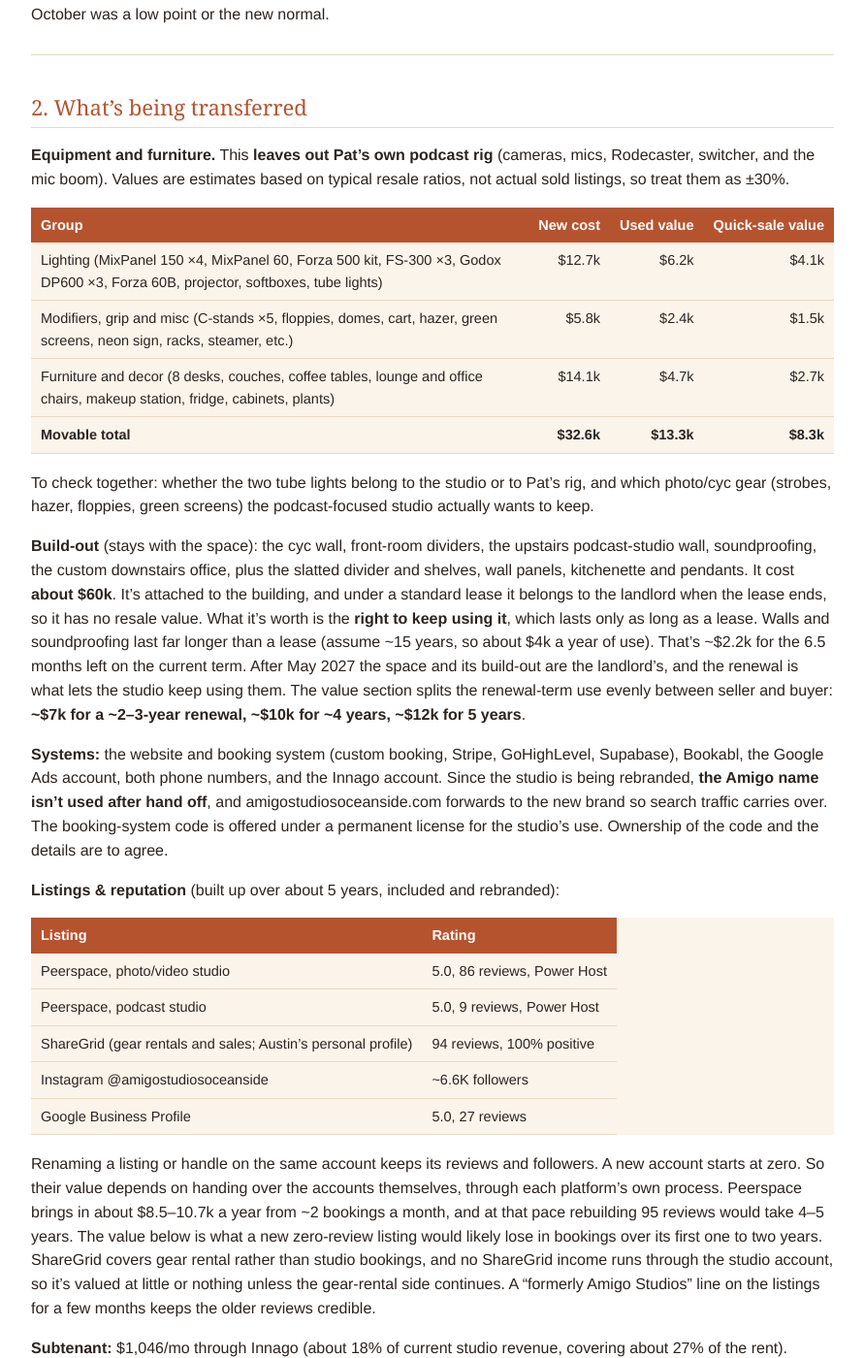
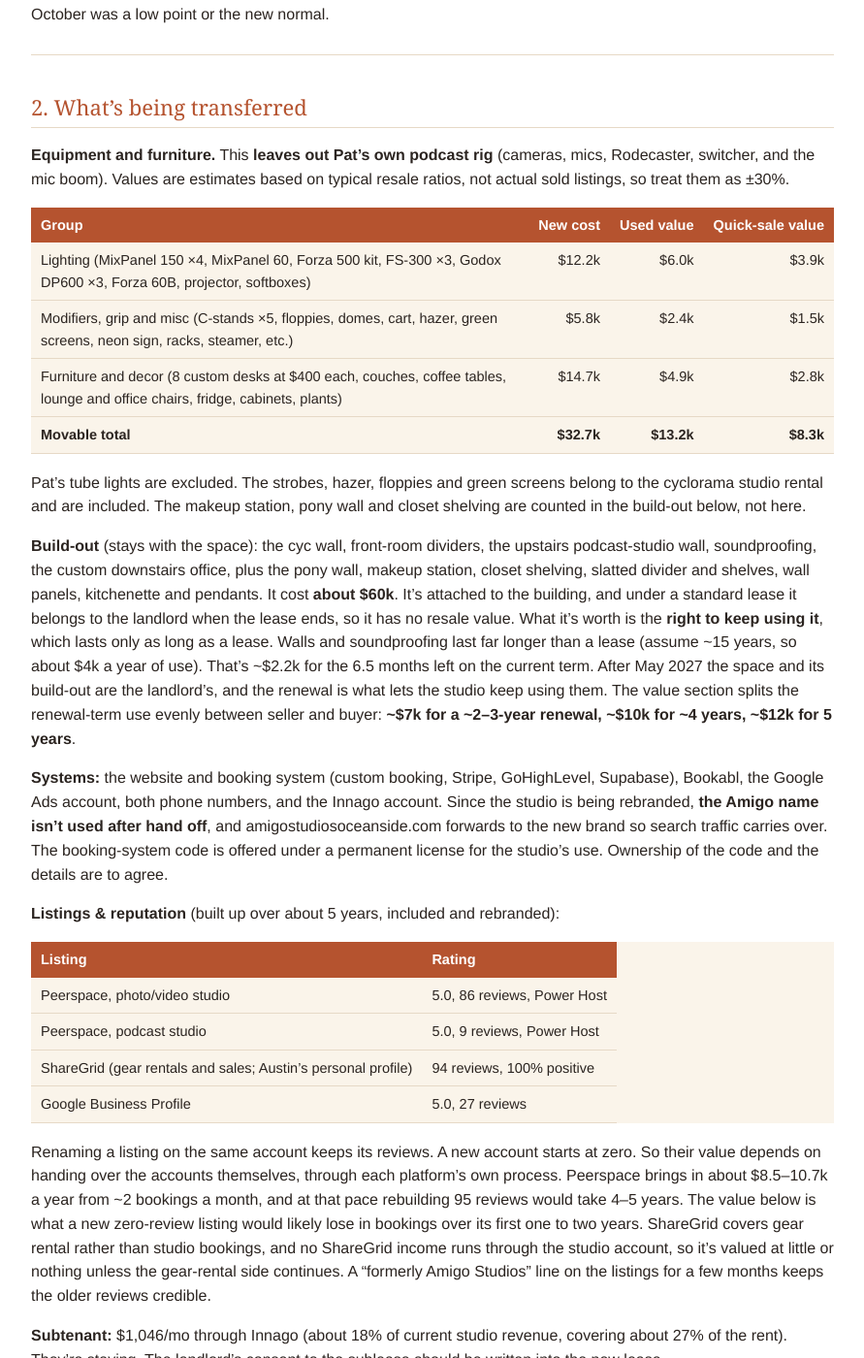
Before and after one commit to amigostudios/amigo-handoff, a Jekyll site: the page built from valuation.md, in a window 1280 px wide and 1400 px high, scrolled down 1124 px. Shown: the whole window at 97% size, without its empty margins (194-1085 px from the left). Built offline with Jekyll 4.4.1, drawn with Linux system fonts in a browser that asks for light colours; some of the changed text lies outside the part shown.

Commit message:
Valuation: Austin's corrections (hours, gear, build-out, desks, no Instagram)
Co-Authored-By: Claude Opus 5.5 <noreply@anthropic.com>

```diff
--- a/valuation.md
+++ b/valuation.md
@@ -29,7 +29,7 @@ Mercury history starts **March 4, 2026**, so we have 8 months to work from and n
 
 **Running costs (Jun–Oct, per month):** rent + CAM + insurance $3,818 · utilities ~$870 · studio hosting (Jacob) ~$640 · supplies, software, platform fees, ads and other ~$790 · an estimated ~$250 for costs that don't run through Mercury (business insurance, tax prep, California $800 LLC tax). One-time items (a $700 door repair) and gear purchases are left out, and replaced with a small gear allowance (~$150/mo). Mar–May costs ran about $300/mo higher because the studio was busier.
 
-**What changed in June:** Austin went from 60+ hours a week to about 1 hour a week. Studio revenue fell about 43% (Stripe about 53%). Costs are mostly fixed, so the monthly result went from about +$3.9k to about –$0.6k. The spring result included a lot of unpaid owner time. For reference, a part-time studio manager (20 hrs/wk) would cost roughly $29k/yr and a full-time one roughly $55–64k/yr (estimates).
+**What changed in June:** Austin went from about 20 hours a week to about 1 hour a week. Studio revenue fell about 43% (Stripe about 53%). Costs are mostly fixed, so the monthly result went from about +$3.9k to about –$0.6k. The spring result included those ~20 unpaid owner hours a week; covering them with a part-time manager would cost roughly $29k/yr (estimate).
 
 **Early November:** Nov 1–10 brought in **$5,161** of studio revenue (Stripe $3,523, Peerspace $1,040, subtenant $598). That's a strong start. A full November, plus prior-year Stripe and Peerspace history, would show whether October was a low point or the new normal.
 
@@ -41,14 +41,14 @@ Mercury history starts **March 4, 2026**, so we have 8 months to work from and n
 
 | Group | New cost | Used value | Quick-sale value |
 |---|---:|---:|---:|
-| Lighting (MixPanel 150 ×4, MixPanel 60, Forza 500 kit, FS-300 ×3, Godox DP600 ×3, Forza 60B, projector, softboxes, tube lights) | $12.7k | $6.2k | $4.1k |
+| Lighting (MixPanel 150 ×4, MixPanel 60, Forza 500 kit, FS-300 ×3, Godox DP600 ×3, Forza 60B, projector, softboxes) | $12.2k | $6.0k | $3.9k |
 | Modifiers, grip and misc (C-stands ×5, floppies, domes, cart, hazer, green screens, neon sign, racks, steamer, etc.) | $5.8k | $2.4k | $1.5k |
-| Furniture and decor (8 desks, couches, coffee tables, lounge and office chairs, makeup station, fridge, cabinets, plants) | $14.1k | $4.7k | $2.7k |
-| **Movable total** | **$32.6k** | **$13.3k** | **$8.3k** |
+| Furniture and decor (8 custom desks at $400 each, couches, coffee tables, lounge and office chairs, fridge, cabinets, plants) | $14.7k | $4.9k | $2.8k |
+| **Movable total** | **$32.7k** | **$13.2k** | **$8.3k** |
 
-To check together: whether the two tube lights belong to the studio or to Pat's rig, and which photo/cyc gear (strobes, hazer, floppies, green screens) the podcast-focused studio actually wants to keep.
+Pat's tube lights are excluded. The strobes, hazer, floppies and green screens belong to the cyclorama studio rental and are included. The makeup station, pony wall and closet shelving are counted in the build-out below, not here.
 
-**Build-out** (stays with the space): the cyc wall, front-room dividers, the upstairs podcast-studio wall, soundproofing, the custom downstairs office, plus the slatted divider and shelves, wall panels, kitchenette and pendants. It cost **about $60k**. It's attached to the building, and under a standard lease it belongs to the landlord when the lease ends, so it has no resale value. What it's worth is the **right to keep using it**, which lasts only as long as a lease. Walls and soundproofing last far longer than a lease (assume ~15 years, so about $4k a year of use). That's ~$2.2k for the 6.5 months left on the current term. After May 2027 the space and its build-out are the landlord's, and the renewal is what lets the studio keep using them. The value section splits the renewal-term use evenly between seller and buyer: **~$7k for a ~2–3-year renewal, ~$10k for ~4 years, ~$12k for 5 years**.
+**Build-out** (stays with the space): the cyc wall, front-room dividers, the upstairs podcast-studio wall, soundproofing, the custom downstairs office, plus the pony wall, makeup station, closet shelving, slatted divider and shelves, wall panels, kitchenette and pendants. It cost **about $60k**. It's attached to the building, and under a standard lease it belongs to the landlord when the lease ends, so it has no resale value. What it's worth is the **right to keep using it**, which lasts only as long as a lease. Walls and soundproofing last far longer than a lease (assume ~15 years, so about $4k a year of use). That's ~$2.2k for the 6.5 months left on the current term. After May 2027 the space and its build-out are the landlord's, and the renewal is what lets the studio keep using them. The value section splits the renewal-term use evenly between seller and buyer: **~$7k for a ~2–3-year renewal, ~$10k for ~4 years, ~$12k for 5 years**.
 
 **Systems:** the website and booking system (custom booking, Stripe, GoHighLevel, Supabase), Bookabl, the Google Ads account, both phone numbers, and the Innago account. Since the studio is being rebranded, **the Amigo name isn't used after hand off**, and amigostudiosoceanside.com forwards to the new brand so search traffic carries over. The booking-system code is offered under a permanent license for the studio's use. Ownership of the code and the details are to agree.
 
@@ -59,10 +59,9 @@ To check together: whether the two tube lights belong to the studio or to Pat's
 | Peerspace, photo/video studio | 5.0, 86 reviews, Power Host |
 | Peerspace, podcast studio | 5.0, 9 reviews, Power Host |
 | ShareGrid (gear rentals and sales; Austin's personal profile) | 94 reviews, 100% positive |
-| Instagram @amigostudiosoceanside | ~6.6K followers |
 | Google Business Profile | 5.0, 27 reviews |
 
-Renaming a listing or handle on the same account keeps its reviews and followers. A new account starts at zero. So their value depends on handing over the accounts themselves, through each platform's own process. Peerspace brings in about $8.5–10.7k a year from ~2 bookings a month, and at that pace rebuilding 95 reviews would take 4–5 years. The value below is what a new zero-review listing would likely lose in bookings over its first one to two years. ShareGrid covers gear rental rather than studio bookings, and no ShareGrid income runs through the studio account, so it's valued at little or nothing unless the gear-rental side continues. A "formerly Amigo Studios" line on the listings for a few months keeps the older reviews credible.
+Renaming a listing on the same account keeps its reviews. A new account starts at zero. So their value depends on handing over the accounts themselves, through each platform's own process. Peerspace brings in about $8.5–10.7k a year from ~2 bookings a month, and at that pace rebuilding 95 reviews would take 4–5 years. The value below is what a new zero-review listing would likely lose in bookings over its first one to two years. ShareGrid covers gear rental rather than studio bookings, and no ShareGrid income runs through the studio account, so it's valued at little or nothing unless the gear-rental side continues. A "formerly Amigo Studios" line on the listings for a few months keeps the older reviews credible.
 
 **Subtenant:** $1,046/mo through Innago (about 18% of current studio revenue, covering about 27% of the rent). They're staying. The landlord's consent to the sublease should be written into the new lease.
 
@@ -80,23 +79,23 @@ Renaming a listing or handle on the same account keeps its reviews and followers
 
 ## 4. Value
 
-**Expected price for Austin's 75%: ~$26k**
+**Expected price for Austin's 75%: ~$25k**
 
-The whole studio is worth ~$35k. Pat already owns 25%, so Pat and/or his new partners buy the other 75% (75% × $35k ≈ $26k). Depending on lease length and bookings, the price for the 75% could land between ~$20k and ~$45k.
+The whole studio is worth ~$33.5k. Pat already owns 25%, so Pat and/or his new partners buy the other 75% (75% × $33.5k ≈ $25k). Depending on lease length and bookings, the price for the 75% could land between ~$19k and ~$45k.
 
-**How the ~$35k studio value adds up** (renewal of ~3–5 years, studio kept running):
+**How the ~$33.5k studio value adds up** (renewal of ~3–5 years, studio kept running):
 
 | Piece | Value | Basis |
 |---|---:|---|
 | Gear and furniture, in use | $17.8k | Movable equipment and furniture, valued as set up in a working studio (Pat's rig excluded) |
 | Build-out use | $10.2k | ~$2.2k to May 2027 + half of ~4 years × ~$4k a year of use on the ~$60k build-out |
-| Listings & reputation | $5.0k | Peerspace ~$4k + Instagram ~$1k: bookings a zero-review start would lose in its first 1–2 years |
+| Listings & reputation | $4.0k | Peerspace: bookings a zero-review listing would lose in its first 1–2 years |
 | Open, booking studio | $1.5k | Subtenant in place, phone numbers, working booking system |
-| **Whole studio** | **$34.5k ≈ $35k** | |
-| **Austin's 75% (× 75%) = the price** | **$25.9k ≈ $26k** | |
+| **Whole studio** | **$33.5k** | |
+| **Austin's 75% (× 75%) = the price** | **$25.1k ≈ $25k** | |
 
 **What moves it within the range:**
-- **Shorter renewal (~2–3 years) → ~$20k for the 75%** (whole studio ~$26k): gear at used value ($13.3k), build-out use $7.2k, listings $4k, bonus $1.5k.
+- **Shorter renewal (~2–3 years) → ~$19k for the 75%** (whole studio ~$25k): gear at used value ($13.2k), build-out use $7.2k, listings $3k, bonus $1.5k.
 - **5-year lease and spring-level bookings returning → ~$42–49k for the 75%** (whole studio ~$56–65k): gear $17.8k + build-out $12.2k + about $26–35k for earnings. At today's run-rate the studio makes no profit before anyone is paid, so **earnings add nothing to the expected value**; they only count if bookings recover.
 
 **Cost to recreate: ~$113–150k.** What Pat and/or his team avoid by buying instead of building from scratch (gear, the ~$60k build-out, rent during setup, website and booking system). It's a setup cost, not a price.
@@ -124,7 +123,7 @@ No minority discount applies: the 75% sells as one controlling block, and with P
 3. **Equipment walk-through:** confirm what stays, what belongs to Pat, and what isn't needed. Get real used prices on the larger lights if they matter.
 4. **Costs and obligations outside Mercury:** business insurance, tax prep, the California LLC tax, the three failed ClckPay/SDCCPM payments ($3,930.78; confirm nothing is owed), prepaid bookings and card balances.
 5. **Subtenant:** the sublease document, the landlord's consent, and the end date.
-6. **Transfers:** the Peerspace host account is a shared login, so swap its email and payout to the buyers (reviews stay with it). Then hand over the Google Business Profile, phone numbers, Peerspace host account, Instagram (renamed, not new), ShareGrid if wanted, Google Ads, Bookabl, Innago, domain and redirect, booking-system license, and the forward from amigostudiosoceanside.com to the new brand.
+6. **Transfers:** the Peerspace host account is a shared login, so swap its email and payout to the buyers (reviews stay with it). Then hand over the Google Business Profile, phone numbers, Peerspace host account, ShareGrid if wanted, Google Ads, Bookabl, Innago, domain and redirect, booking-system license, and the forward from amigostudiosoceanside.com to the new brand.
 7. **Paperwork:** check the operating agreement's buyout terms, then do the purchase agreement and the lease documents together. Get short written confirmations from Jeremiah and Beau that they hold no interest in the current business.
 
 
```
Also changed, not shown: 1 other file.
